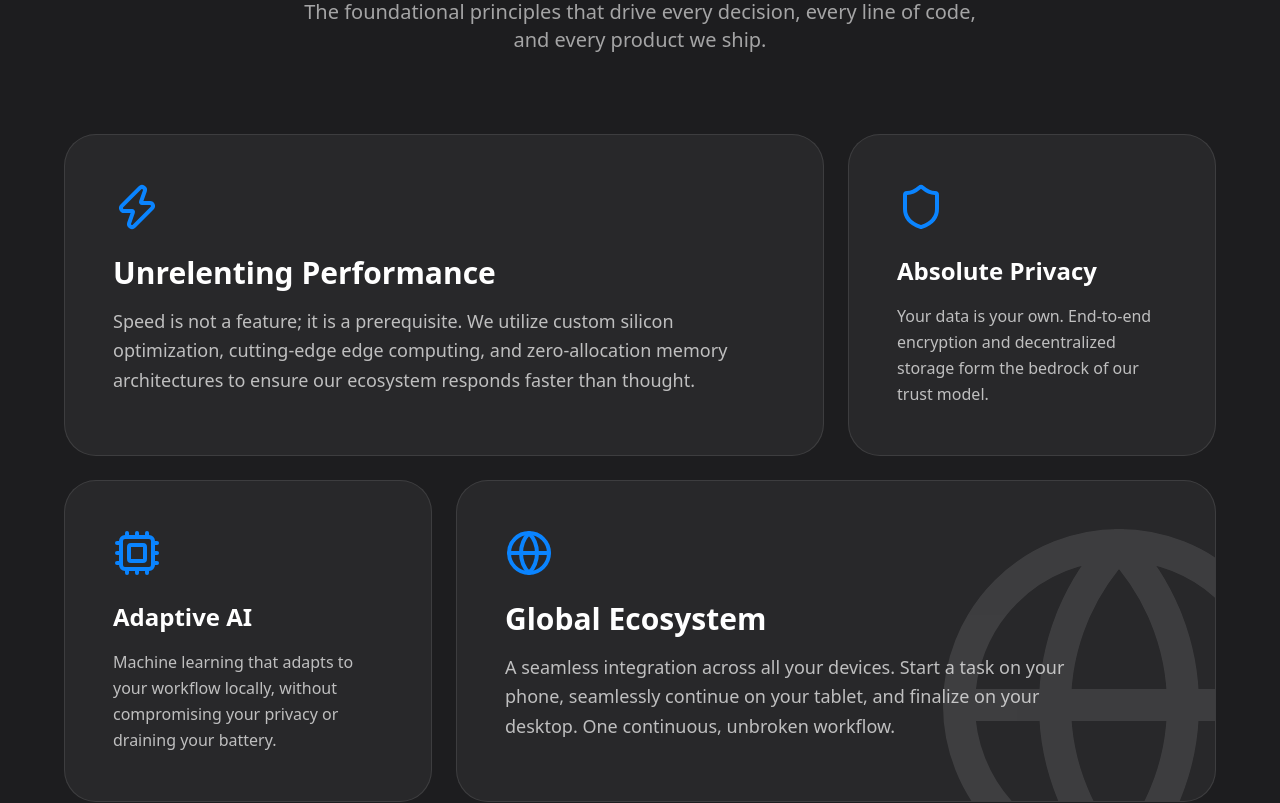
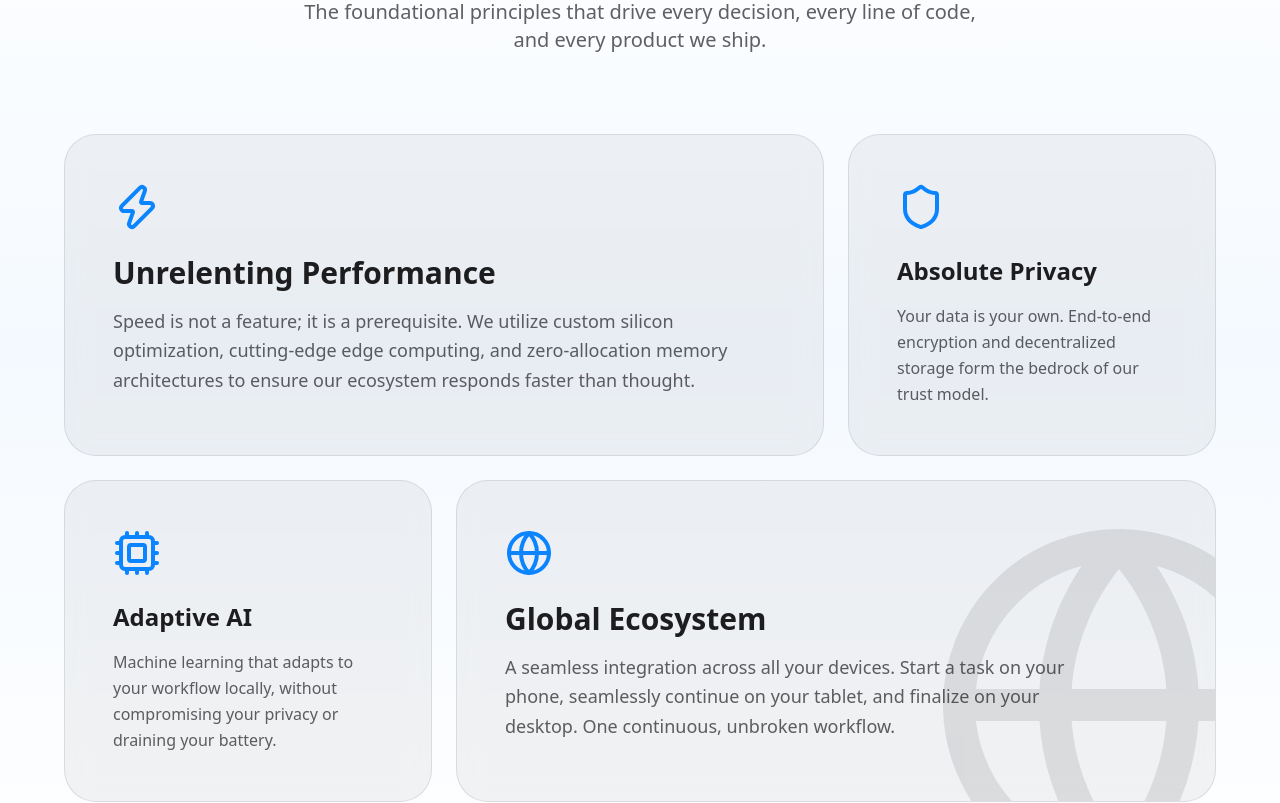
Before and after one commit to kietvo5924/helicorp, a Next.js app in the folder frontend/: page /about in a window 1280 px wide. Shown: the part 2180-2983 px from the top of the page. Built offline with nearby package versions, Linux system fonts and the light colour scheme.

Commit message:
fix: Header mobile menu, footer responsive layout, and About DNA colors

```diff
--- a/frontend/src/app/about/page.tsx
+++ b/frontend/src/app/about/page.tsx
@@ -111,22 +111,22 @@ export default function AboutPage() {
       </section>
 
       {/* Bento Grid Values */}
-      <section className="py-32 bg-foreground text-background">
-        <div className="container mx-auto px-6">
+      <section className="py-32 bg-gradient-to-b from-background via-primary/5 to-background text-foreground relative">
+        <div className="container mx-auto px-6 relative z-10">
           <div className="text-center mb-20">
             <h2 className="text-5xl md:text-7xl font-bold mb-6">Our DNA</h2>
-            <p className="text-xl text-background/60 max-w-2xl mx-auto">The foundational principles that drive every decision, every line of code, and every product we ship.</p>
+            <p className="text-xl text-foreground/70 max-w-2xl mx-auto">The foundational principles that drive every decision, every line of code, and every product we ship.</p>
           </div>
 
           <div className="grid grid-cols-1 md:grid-cols-3 gap-6 max-w-6xl mx-auto">
             {/* Large Card */}
             <motion.div
               initial={{ opacity: 0, y: 30 }} whileInView={{ opacity: 1, y: 0 }} viewport={{ once: true }}
-              className="md:col-span-2 bg-background/5 border border-background/10 p-12 rounded-[2rem] hover:bg-background/10 transition-colors"
+              className="md:col-span-2 bg-foreground/5 backdrop-blur-md border border-foreground/10 p-12 rounded-[2rem] hover:bg-foreground/10 transition-colors"
             >
               <Zap className="w-12 h-12 text-primary mb-6" />
               <h3 className="text-3xl font-bold mb-4">Unrelenting Performance</h3>
-              <p className="text-background/70 text-lg leading-relaxed">
+              <p className="text-foreground/70 text-lg leading-relaxed">
                 Speed is not a feature; it is a prerequisite. We utilize custom silicon optimization, cutting-edge edge computing, and zero-allocation memory architectures to ensure our ecosystem responds faster than thought.
               </p>
             </motion.div>
@@ -134,11 +134,11 @@ export default function AboutPage() {
             {/* Square Card */}
             <motion.div
               initial={{ opacity: 0, y: 30 }} whileInView={{ opacity: 1, y: 0 }} viewport={{ once: true }} transition={{ delay: 0.1 }}
-              className="bg-background/5 border border-background/10 p-12 rounded-[2rem] hover:bg-background/10 transition-colors"
+              className="bg-foreground/5 backdrop-blur-md border border-foreground/10 p-12 rounded-[2rem] hover:bg-foreground/10 transition-colors"
             >
               <Shield className="w-12 h-12 text-primary mb-6" />
               <h3 className="text-2xl font-bold mb-4">Absolute Privacy</h3>
-              <p className="text-background/70 leading-relaxed">
+              <p className="text-foreground/70 leading-relaxed">
                 Your data is your own. End-to-end encryption and decentralized storage form the bedrock of our trust model.
               </p>
             </motion.div>
@@ -146,11 +146,11 @@ export default function AboutPage() {
             {/* Square Card */}
             <motion.div
               initial={{ opacity: 0, y: 30 }} whileInView={{ opacity: 1, y: 0 }} viewport={{ once: true }} transition={{ delay: 0.2 }}
-              className="bg-background/5 border border-background/10 p-12 rounded-[2rem] hover:bg-background/10 transition-colors"
+              className="bg-foreground/5 backdrop-blur-md border border-foreground/10 p-12 rounded-[2rem] hover:bg-foreground/10 transition-colors"
             >
               <Cpu className="w-12 h-12 text-primary mb-6" />
               <h3 className="text-2xl font-bold mb-4">Adaptive AI</h3>
-              <p className="text-background/70 leading-relaxed">
+              <p className="text-foreground/70 leading-relaxed">
                 Machine learning that adapts to your workflow locally, without compromising your privacy or draining your battery.
               </p>
             </motion.div>
@@ -158,12 +158,12 @@ export default function AboutPage() {
             {/* Large Card */}
             <motion.div
               initial={{ opacity: 0, y: 30 }} whileInView={{ opacity: 1, y: 0 }} viewport={{ once: true }} transition={{ delay: 0.3 }}
-              className="md:col-span-2 bg-background/5 border border-background/10 p-12 rounded-[2rem] hover:bg-background/10 transition-colors overflow-hidden relative"
+              className="md:col-span-2 bg-foreground/5 backdrop-blur-md border border-foreground/10 p-12 rounded-[2rem] hover:bg-foreground/10 transition-colors overflow-hidden relative"
             >
               <div className="relative z-10">
                 <Globe className="w-12 h-12 text-primary mb-6" />
                 <h3 className="text-3xl font-bold mb-4">Global Ecosystem</h3>
-                <p className="text-background/70 text-lg leading-relaxed max-w-xl">
+                <p className="text-foreground/70 text-lg leading-relaxed max-w-xl">
                   A seamless integration across all your devices. Start a task on your phone, seamlessly continue on your tablet, and finalize on your desktop. One continuous, unbroken workflow.
                 </p>
               </div>
--- a/frontend/src/components/layout/footer.tsx
+++ b/frontend/src/components/layout/footer.tsx
@@ -3,8 +3,8 @@ import Link from "next/link";
 export function Footer() {
   return (
     <footer className="w-full bg-foreground/[0.03] text-foreground py-16 border-t border-foreground/10 transition-colors duration-300">
-      <div className="container mx-auto px-6 grid grid-cols-1 md:grid-cols-4 gap-8">
-        <div>
+      <div className="container mx-auto px-6 grid grid-cols-1 sm:grid-cols-2 md:grid-cols-4 gap-12 md:gap-8">
+        <div className="sm:col-span-2 md:col-span-1">
           <div className="flex items-center gap-2 mb-4">
             <div className="w-8 h-8 rounded-full bg-primary flex items-center justify-center font-bold text-white shadow-[0_0_15px_rgba(10,132,255,0.5)]">H</div>
             <h3 className="text-xl font-bold text-foreground tracking-widest">HELICORP</h3>
--- a/frontend/src/components/layout/header.tsx
+++ b/frontend/src/components/layout/header.tsx
@@ -4,13 +4,14 @@ import { Moon, Sun, Menu, ShoppingCart, Heart } from "lucide-react";
 import Link from "next/link";
 import { usePathname } from "next/navigation";
 import { useState, useEffect } from "react";
-import { motion } from "framer-motion";
+import { motion, AnimatePresence } from "framer-motion";
 import { useAppStore } from "@/store/useAppStore";
 
 export function Header() {
   const { theme, setTheme } = useTheme();
   const [mounted, setMounted] = useState(false);
   const [scrolled, setScrolled] = useState(false);
+  const [mobileMenuOpen, setMobileMenuOpen] = useState(false);
   const { toggleCart, cartItemCount, favorites } = useAppStore();
   const pathname = usePathname();
 
@@ -65,9 +66,27 @@ export function Header() {
               {theme === "dark" ? <Sun className="w-5 h-5" /> : <Moon className="w-5 h-5" />}
             </button>
           )}
-          <button className="md:hidden p-2 text-foreground" aria-label="Open Menu"><Menu className="w-6 h-6" /></button>
+          <button onClick={() => setMobileMenuOpen(!mobileMenuOpen)} className="md:hidden p-2 text-foreground" aria-label="Open Menu"><Menu className="w-6 h-6" /></button>
         </div>
       </div>
+
+      {/* Mobile Menu Dropdown */}
+      <AnimatePresence>
+        {mobileMenuOpen && (
+          <motion.div
+            initial={{ height: 0, opacity: 0 }}
+            animate={{ height: "auto", opacity: 1 }}
+            exit={{ height: 0, opacity: 0 }}
+            className="md:hidden absolute top-full left-0 right-0 bg-background/95 backdrop-blur-xl border-b border-foreground/10 overflow-hidden shadow-2xl"
+          >
+            <div className="flex flex-col p-6 gap-6">
+              <Link href="/products" onClick={() => setMobileMenuOpen(false)} className={`text-lg font-bold ${pathname === '/products' ? 'text-primary' : 'text-foreground'}`}>Products</Link>
+              <Link href="/features" onClick={() => setMobileMenuOpen(false)} className={`text-lg font-bold ${pathname === '/features' ? 'text-primary' : 'text-foreground'}`}>Features</Link>
+              <Link href="/about" onClick={() => setMobileMenuOpen(false)} className={`text-lg font-bold ${pathname === '/about' ? 'text-primary' : 'text-foreground'}`}>About Us</Link>
+            </div>
+          </motion.div>
+        )}
+      </AnimatePresence>
     </motion.header>
   );
 }
```
